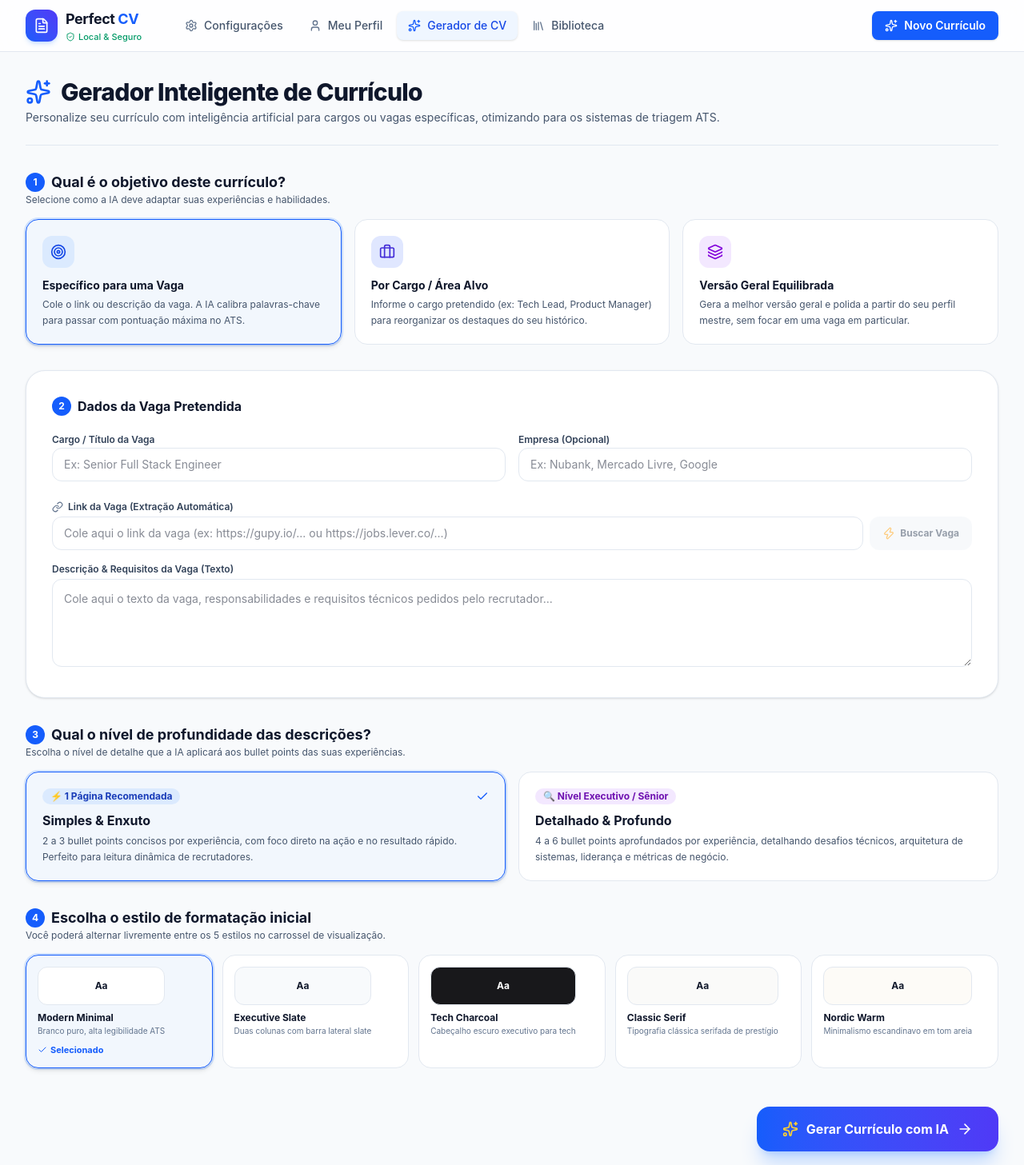
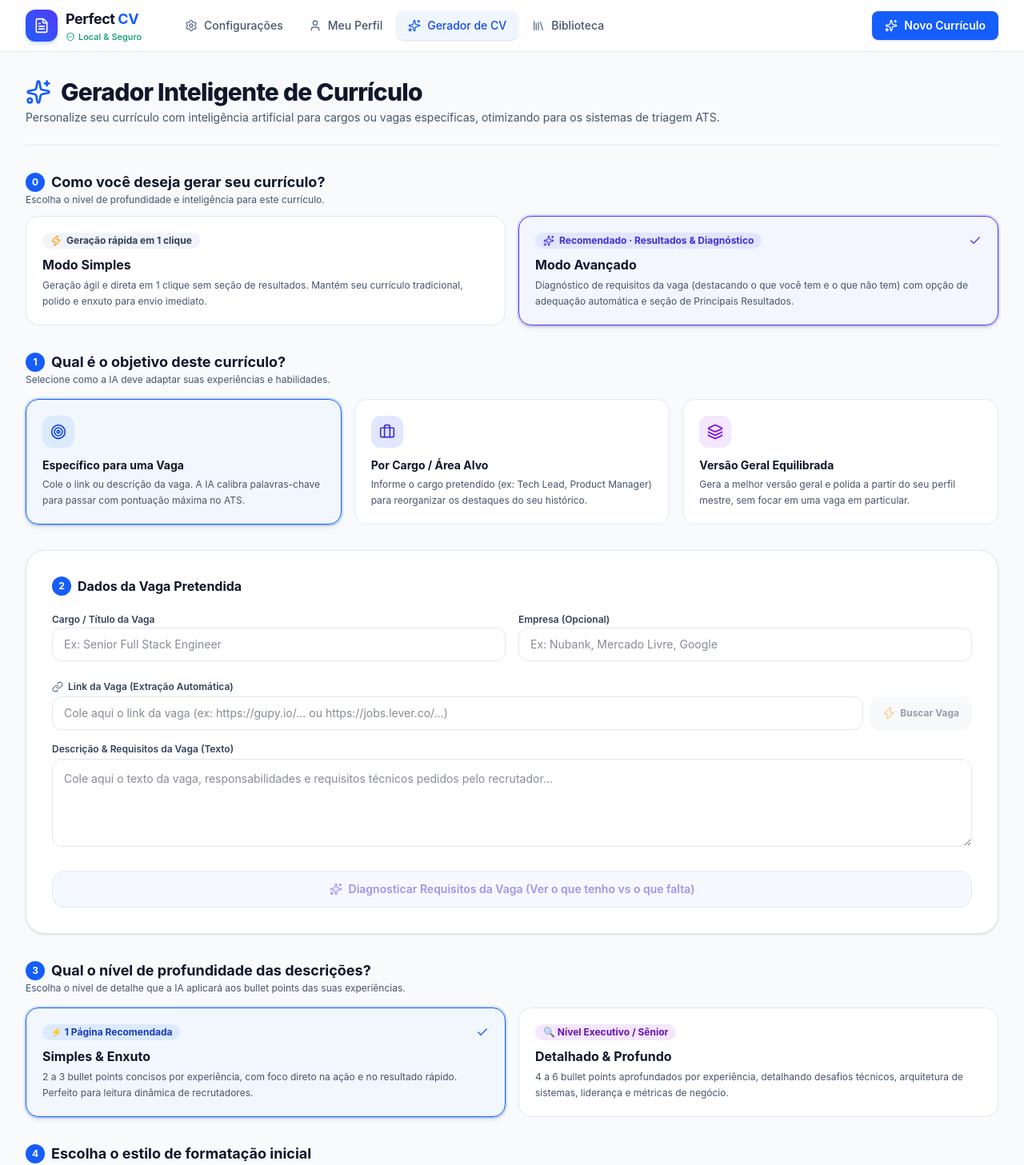
Before and after one commit to davijmc/perfect-cv, a Next.js app: page /generator in a window 1280 px wide. Shown: the top 1457 px of the page at 80% size. Built offline with nearby package versions, Linux system fonts and the light colour scheme.

Commit message:
feat(generator): integra selecao de modo simples/avancado e diagnostico em 2 etapas

```diff
--- a/components/generator/generator-wizard.tsx
+++ b/components/generator/generator-wizard.tsx
@@ -13,15 +13,22 @@ import {
   ArrowRight,
   Check,
   AlertCircle,
-  Palette
+  Palette,
+  ShieldCheck,
+  CheckCircle2
 } from 'lucide-react';
-import { TemplateId } from '@/lib/ai/schemas';
+import { TemplateId, JobAnalysisResult } from '@/lib/ai/schemas';
+import { JobAnalysisCard } from './job-analysis-card';
 
 interface GeneratorWizardProps {
   onGenerated: (resume: any) => void;
 }
 
 export function GeneratorWizard({ onGenerated }: GeneratorWizardProps) {
+  // Nível de assistência: Modo Simples vs Modo Avançado
+  const [assistantLevel, setAssistantLevel] = useState<'simple' | 'advanced'>('advanced');
+
+  // Modo de objetivo, profundidade e template
   const [mode, setMode] = useState<'generic' | 'job_specific' | 'from_scratch'>('job_specific');
   const [depth, setDepth] = useState<'lean' | 'detailed'>('lean');
   const [templateId, setTemplateId] = useState<TemplateId>('modern-minimal');
@@ -32,13 +39,18 @@ export function GeneratorWizard({ onGenerated }: GeneratorWizardProps) {
   const [company, setCompany] = useState('');
   const [jobDescription, setJobDescription] = useState('');
 
+  // Estados de análise de requisitos da vaga (Modo Avançado)
+  const [isAnalyzingJob, setIsAnalyzingJob] = useState(false);
+  const [analyzeError, setAnalyzeError] = useState<string | null>(null);
+  const [jobAnalysis, setJobAnalysis] = useState<JobAnalysisResult | null>(null);
+
   // Estados de scraping e geração
   const [isScraping, setIsScraping] = useState(false);
   const [scrapeError, setScrapeError] = useState<string | null>(null);
   const [isGenerating, setIsGenerating] = useState(false);
   const [generationError, setGenerationError] = useState<string | null>(null);
 
-  // Manipulador de extração de link de vaga
+  // Extração de link de vaga via scraping
   const handleScrapeJobUrl = async () => {
     if (!jobUrl || !jobUrl.startsWith('http')) {
       setScrapeError('Informe uma URL válida iniciando com http:// ou https://');
@@ -74,15 +86,60 @@ export function GeneratorWizard({ onGenerated }: GeneratorWizardProps) {
     }
   };
 
-  const handleGenerate = async () => {
+  // Diagnóstico prévio de vaga (Modo Avançado)
+  const handleAnalyzeJob = async () => {
+    if (!jobDescription.trim() && !jobUrl.trim()) {
+      setAnalyzeError('Informe ao menos a descrição ou o link da vaga para realizar o diagnóstico.');
+      return;
+    }
+    setIsAnalyzingJob(true);
+    setAnalyzeError(null);
+
+    try {
+      const res = await fetch('/api/analyze-job', {
+        method: 'POST',
+        headers: { 'Content-Type': 'application/json' },
+        body: JSON.stringify({
+          rawDescription: jobDescription.trim(),
+          jobTitle: targetRole.trim() || undefined,
+          company: company.trim() || undefined,
+          url: jobUrl.trim() || undefined,
+        }),
+      });
+      const data = await res.json();
+
+      if (data.success && data.analysis) {
+        setJobAnalysis(data.analysis);
+        if (data.analysis.jobTitle && !targetRole) {
+          setTargetRole(data.analysis.jobTitle);
+        }
+        if (data.analysis.company && !company) {
+          setCompany(data.analysis.company);
+        }
+      } else {
+        setAnalyzeError(data.message || 'Falha ao analisar os requisitos da vaga.');
+      }
+    } catch (err: any) {
+      setAnalyzeError('Erro na análise da vaga: ' + err.message);
+    } finally {
+      setIsAnalyzingJob(false);
+    }
+  };
+
+  // Geração do currículo final
+  const handleGenerate = async (customAnalysis?: JobAnalysisResult | null) => {
     setIsGenerating(true);
     setGenerationError(null);
+
+    const activeAnalysis = customAnalysis !== undefined ? customAnalysis : jobAnalysis;
 
     try {
       const payload = {
         mode,
         depth,
         templateId,
+        assistantLevel,
+        jobAnalysis: assistantLevel === 'advanced' ? (activeAnalysis || undefined) : undefined,
         targetRole: targetRole.trim() || undefined,
         targetJobDetails:
           mode === 'job_specific'
@@ -125,7 +182,69 @@ export function GeneratorWizard({ onGenerated }: GeneratorWizardProps) {
 
   return (
     <div className="space-y-8">
-      {/* 1. Escolha do Modo de Geração */}
+      {/* 0. Escolha do Modo: Simples vs Avançado */}
+      <section className="space-y-3">
+        <div>
+          <h2 className="text-lg font-bold text-slate-900 flex items-center gap-2">
+            <span className="flex h-6 w-6 items-center justify-center rounded-full bg-blue-600 text-xs font-bold text-white">0</span>
+            <span>Como você deseja gerar seu currículo?</span>
+          </h2>
+          <p className="text-xs text-slate-600">Escolha o nível de profundidade e inteligência para este currículo.</p>
+        </div>
+
+        <div className="grid gap-4 sm:grid-cols-2">
+          {/* Modo Simples */}
+          <button
+            type="button"
+            onClick={() => {
+              setAssistantLevel('simple');
+              setJobAnalysis(null);
+            }}
+            className={`p-5 rounded-2xl border text-left transition-all relative ${
+              assistantLevel === 'simple'
+                ? 'border-blue-600 bg-blue-50/50 shadow-md ring-2 ring-blue-500/20'
+                : 'border-slate-200 bg-white hover:border-slate-300 hover:bg-slate-50'
+            }`}
+          >
+            <div className="flex items-center justify-between mb-2">
+              <span className="inline-flex items-center gap-1.5 rounded-full bg-slate-100 px-2.5 py-0.5 text-xs font-bold text-slate-700">
+                <Zap className="w-3.5 h-3.5 text-amber-500" />
+                Geração rápida em 1 clique
+              </span>
+              {assistantLevel === 'simple' && <Check className="h-4 w-4 text-blue-600" />}
+            </div>
+            <h3 className="font-bold text-slate-900 text-base">Modo Simples</h3>
+            <p className="text-xs text-slate-600 mt-1 leading-relaxed">
+              Geração ágil e direta em 1 clique sem seção de resultados. Mantém seu currículo tradicional, polido e enxuto para envio imediato.
+            </p>
+          </button>
+
+          {/* Modo Avançado */}
+          <button
+            type="button"
+            onClick={() => setAssistantLevel('advanced')}
+            className={`p-5 rounded-2xl border text-left transition-all relative ${
+              assistantLevel === 'advanced'
+                ? 'border-indigo-600 bg-indigo-50/50 shadow-md ring-2 ring-indigo-500/20'
+                : 'border-slate-200 bg-white hover:border-slate-300 hover:bg-slate-50'
+            }`}
+          >
+            <div className="flex items-center justify-between mb-2">
+              <span className="inline-flex items-center gap-1.5 rounded-full bg-indigo-100 px-2.5 py-0.5 text-xs font-bold text-indigo-700">
+                <Sparkles className="w-3.5 h-3.5 text-indigo-600" />
+                Recomendado · Resultados & Diagnóstico
+              </span>
+              {assistantLevel === 'advanced' && <Check className="h-4 w-4 text-indigo-600" />}
+            </div>
+            <h3 className="font-bold text-slate-900 text-base">Modo Avançado</h3>
+            <p className="text-xs text-slate-600 mt-1 leading-relaxed">
+              Diagnóstico de requisitos da vaga (destacando o que você tem e o que não tem) com opção de adequação automática e seção de Principais Resultados.
+            </p>
+          </button>
+        </div>
+      </section>
+
+      {/* 1. Escolha do Objetivo do Currículo */}
       <section className="space-y-4">
         <div>
           <h2 className="text-lg font-bold text-slate-900 flex items-center gap-2">
@@ -158,7 +277,10 @@ export function GeneratorWizard({ onGenerated }: GeneratorWizardProps) {
           {/* Por Cargo / Área */}
           <button
             type="button"
-            onClick={() => setMode('generic')}
+            onClick={() => {
+              setMode('generic');
+              setJobAnalysis(null);
+            }}
             className={`p-5 rounded-2xl border text-left transition-all ${
               mode === 'generic'
                 ? 'border-blue-600 bg-blue-50/60 shadow-md ring-2 ring-blue-500/20'
@@ -177,7 +299,10 @@ export function GeneratorWizard({ onGenerated }: GeneratorWizardProps) {
           {/* Do Zero / Geral */}
           <button
             type="button"
-            onClick={() => setMode('from_scratch')}
+            onClick={() => {
+              setMode('from_scratch');
+              setJobAnalysis(null);
+            }}
             className={`p-5 rounded-2xl border text-left transition-all ${
               mode === 'from_scratch'
                 ? 'border-blue-600 bg-blue-50/60 shadow-md ring-2 ring-blue-500/20'
@@ -249,7 +374,7 @@ export function GeneratorWizard({ onGenerated }: GeneratorWizardProps) {
                     type="button"
                     onClick={handleScrapeJobUrl}
                     disabled={isScraping || !jobUrl}
-                    className="flex items-center gap-1.5 rounded-xl bg-slate-100 hover:bg-slate-200 px-4 py-2.5 text-xs font-bold text-slate-700 transition-all disabled:opacity-50 whitespace-nowrap"
+                    className="flex items-center gap-1.5 rounded-xl bg-slate-100 hover:bg-slate-200 px-4 py-2.5 text-xs font-bold text-slate-700 transition-all disabled:opacity-50 whitespace-nowrap cursor-pointer"
                   >
                     {isScraping ? <Loader2 className="h-4 w-4 animate-spin text-blue-600" /> : <Zap className="h-4 w-4 text-amber-500" />}
                     <span>Buscar Vaga</span>
@@ -284,6 +409,48 @@ export function GeneratorWizard({ onGenerated }: GeneratorWizardProps) {
                   className="w-full rounded-xl border border-slate-200 p-3.5 text-xs sm:text-sm text-slate-900 focus:outline-none focus:ring-2 focus:ring-blue-100"
                 />
               </div>
+
+              {/* Fluxo de 2 Etapas do Modo Avançado: Diagnóstico de Requisitos */}
+              {assistantLevel === 'advanced' && (
+                <div className="pt-2">
+                  {jobAnalysis ? (
+                    <JobAnalysisCard
+                      analysis={jobAnalysis}
+                      onProceed={() => handleGenerate(jobAnalysis)}
+                      isProceeding={isGenerating}
+                      onReset={() => setJobAnalysis(null)}
+                    />
+                  ) : (
+                    <div className="space-y-2">
+                      <button
+                        type="button"
+                        onClick={handleAnalyzeJob}
+                        disabled={isAnalyzingJob || (!jobDescription.trim() && !jobUrl.trim())}
+                        className="w-full inline-flex items-center justify-center gap-2 px-5 py-3 rounded-2xl bg-indigo-50 border border-indigo-200 text-indigo-700 hover:bg-indigo-100 font-semibold text-sm transition-all disabled:opacity-50 cursor-pointer shadow-xs"
+                      >
+                        {isAnalyzingJob ? (
+                          <>
+                            <Loader2 className="w-4 h-4 animate-spin text-indigo-600" />
+                            <span>Diagnosticando requisitos e aderência com seu perfil...</span>
+                          </>
+                        ) : (
+                          <>
+                            <Sparkles className="w-4 h-4 text-indigo-600" />
+                            <span>Diagnosticar Requisitos da Vaga (Ver o que tenho vs o que falta)</span>
+                          </>
+                        )}
+                      </button>
+
+                      {analyzeError && (
+                        <div className="flex items-start gap-2.5 rounded-xl bg-rose-50 border border-rose-200 p-3 text-xs text-rose-800">
+                          <AlertCircle className="h-4 w-4 text-rose-600 shrink-0 mt-0.5" />
+                          <span>{analyzeError}</span>
+                        </div>
+                      )}
+                    </div>
+                  )}
+                </div>
+              )}
             </div>
           )}
         </section>
@@ -398,12 +565,18 @@ export function GeneratorWizard({ onGenerated }: GeneratorWizardProps) {
       )}
 
       {/* Botão de Ação: Gerar Currículo */}
+      {/* Se o usuário já tiver o JobAnalysisCard exibido, a ação principal está no próprio card.
+          Mesmo assim, mantemos o botão inferior como garantia ou para os outros modos */}
       <div className="flex justify-end pt-4">
         <button
           type="button"
-          onClick={handleGenerate}
-          disabled={isGenerating}
-          className="flex items-center gap-2.5 rounded-2xl bg-gradient-to-r from-blue-600 to-indigo-600 px-8 py-4 text-base font-bold text-white shadow-xl shadow-blue-500/25 hover:from-blue-700 hover:to-indigo-700 active:scale-95 transition-all disabled:opacity-50"
+          onClick={() => handleGenerate()}
+          disabled={isGenerating || isAnalyzingJob}
+          className={`flex items-center gap-2.5 rounded-2xl px-8 py-4 text-base font-bold text-white shadow-xl active:scale-95 transition-all disabled:opacity-50 cursor-pointer ${
+            assistantLevel === 'advanced'
+              ? 'bg-gradient-to-r from-indigo-600 to-purple-600 shadow-indigo-500/25 hover:from-indigo-700 hover:to-purple-700'
+              : 'bg-gradient-to-r from-blue-600 to-indigo-600 shadow-blue-500/25 hover:from-blue-700 hover:to-indigo-700'
+          }`}
         >
           {isGenerating ? (
             <>
@@ -413,7 +586,11 @@ export function GeneratorWizard({ onGenerated }: GeneratorWizardProps) {
           ) : (
             <>
               <Sparkles className="h-5 w-5 text-amber-300" />
-              <span>Gerar Currículo com IA</span>
+              <span>
+                {assistantLevel === 'advanced'
+                  ? (jobAnalysis ? 'Adequar e Gerar Currículo com Resultados' : 'Gerar Currículo com Resultados')
+                  : 'Gerar Currículo (Modo Simples)'}
+              </span>
               <ArrowRight className="h-5 w-5" />
             </>
           )}
```
Also changed, not shown: 1 other file (tests, documents, lock files or other folders).
